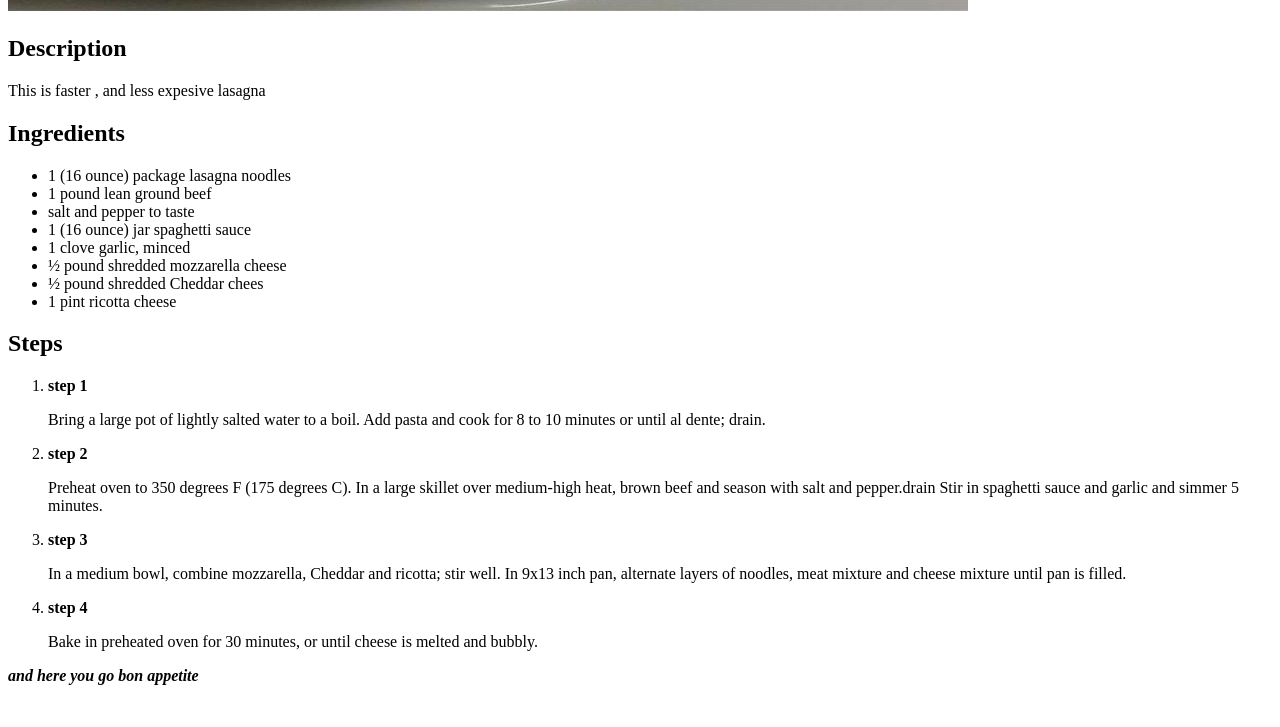
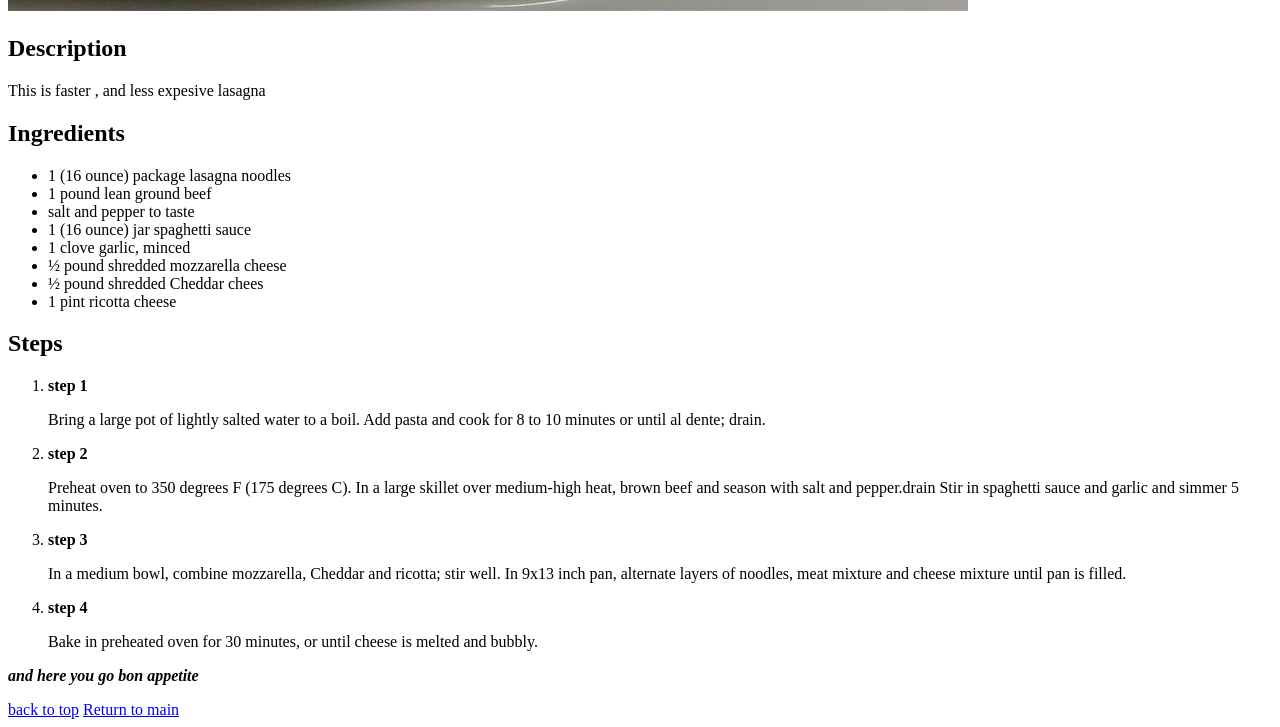
Before and after one commit to omar201014/the_odin_project, a plain HTML site: page recipes/lasagna.html in a window 1280 px wide. Shown: the part 1029-1756 px from the top of the page. Before the commit the page ends 1730 px from the top, so only its background shows below. Drawn offline with Linux system fonts and the light colour scheme.

Commit message:
Update lasagna.html
<a href="lasagna.html">back to top</a>
    <a href="../index.html">Return to main</a>

```diff
--- a/recipes/lasagna.html
+++ b/recipes/lasagna.html
@@ -41,6 +41,8 @@
     </ol>
 
     <P><strong><em>and here you go bon appetite</em></strong></P>
+    <a href="lasagna.html">back to top</a>
+    <a href="../index.html">Return to main</a>
 
 </body>
 </html>
```
